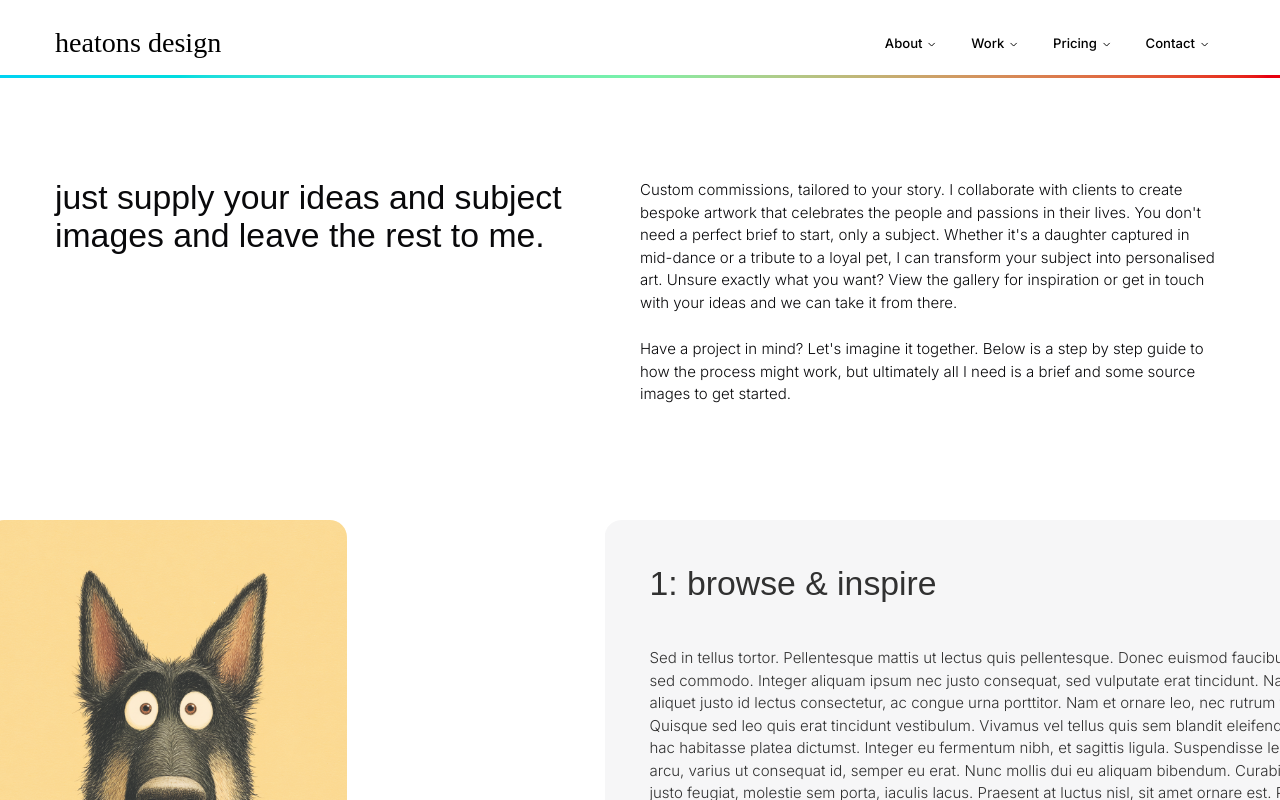
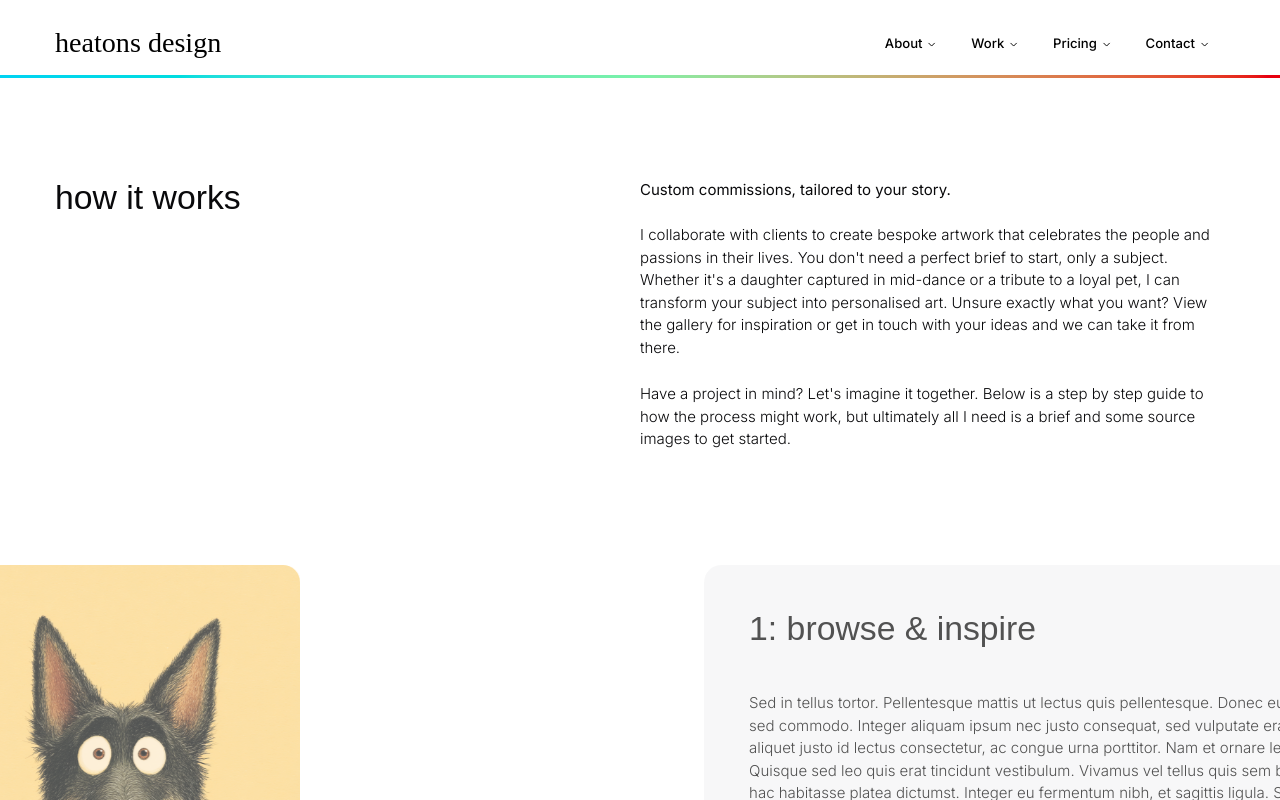
Before and after one commit to mark821005/heatons.design, a Next.js app: page /how-it-works in a window 1280 px wide. Shown: the top 800 px of the page. Built offline with nearby package versions, Linux system fonts and the light colour scheme; a web font is replaced by a local one.

Commit message:
how it works heading update

```diff
--- a/src/app/how-it-works/page.tsx
+++ b/src/app/how-it-works/page.tsx
@@ -38,20 +38,19 @@ export default function Methodology() {
     <AnimatedPage>
       <main>
         <Leftright
-          heading={
-            "just supply your ideas and subject images and leave the rest to me."
-          }
+          heading={"how it works"}
           content={
             <div className="scrolling-text">
               <p>
-                Custom commissions, tailored to your story. I collaborate with
-                clients to create bespoke artwork that celebrates the people and
-                passions in their lives. You don't need a perfect brief to
-                start, only a subject. Whether it's a daughter captured in
-                mid-dance or a tribute to a loyal pet, I can transform your
-                subject into personalised art. Unsure exactly what you want?
-                View the gallery for inspiration or get in touch with your ideas
-                and we can take it from there.
+                <strong>Custom commissions, tailored to your story.</strong>
+                <br />
+                <br /> I collaborate with clients to create bespoke artwork that
+                celebrates the people and passions in their lives. You don't
+                need a perfect brief to start, only a subject. Whether it's a
+                daughter captured in mid-dance or a tribute to a loyal pet, I
+                can transform your subject into personalised art. Unsure exactly
+                what you want? View the gallery for inspiration or get in touch
+                with your ideas and we can take it from there.
               </p>
               <p>
                 Have a project in mind? Let's imagine it together. Below is a
```
